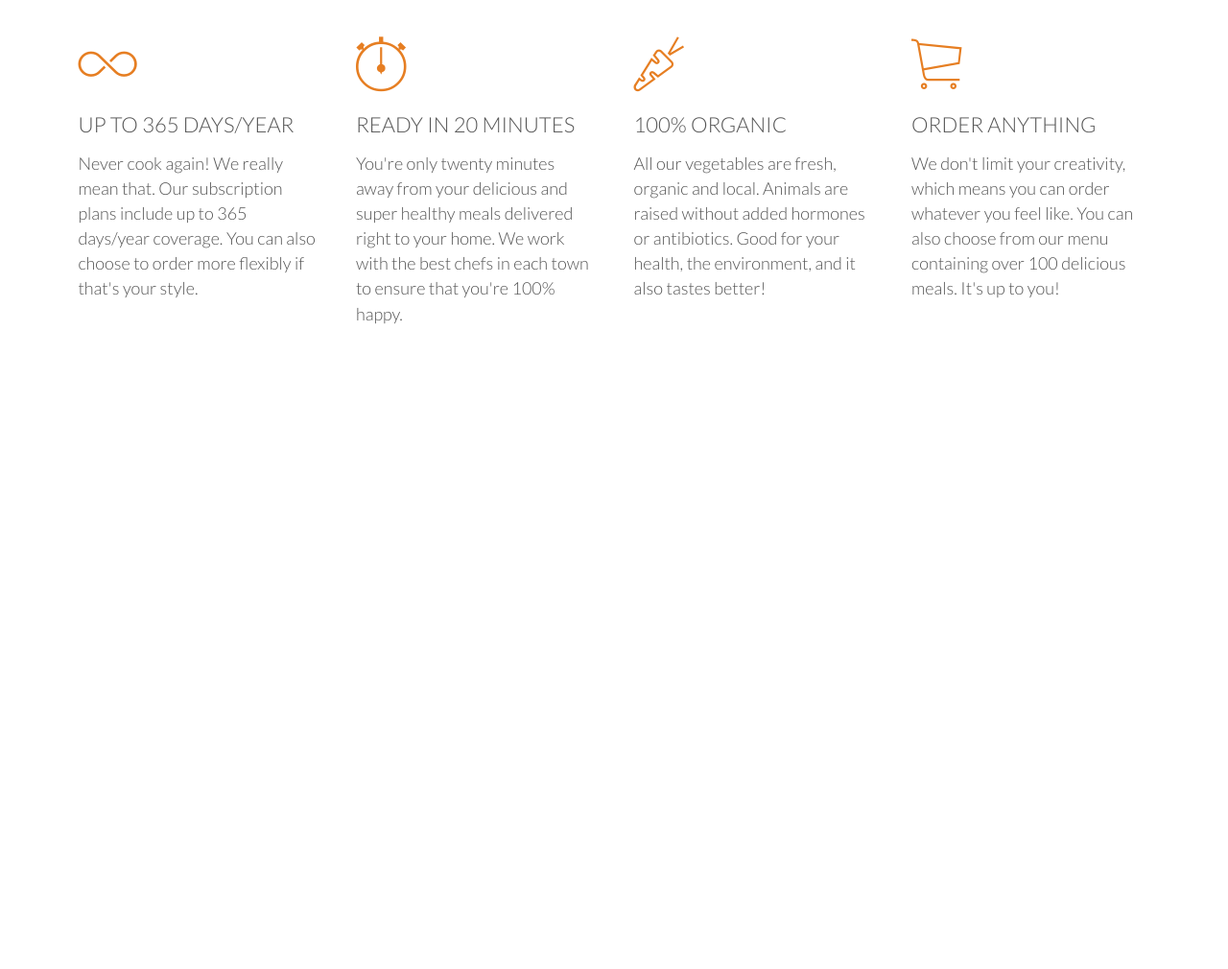
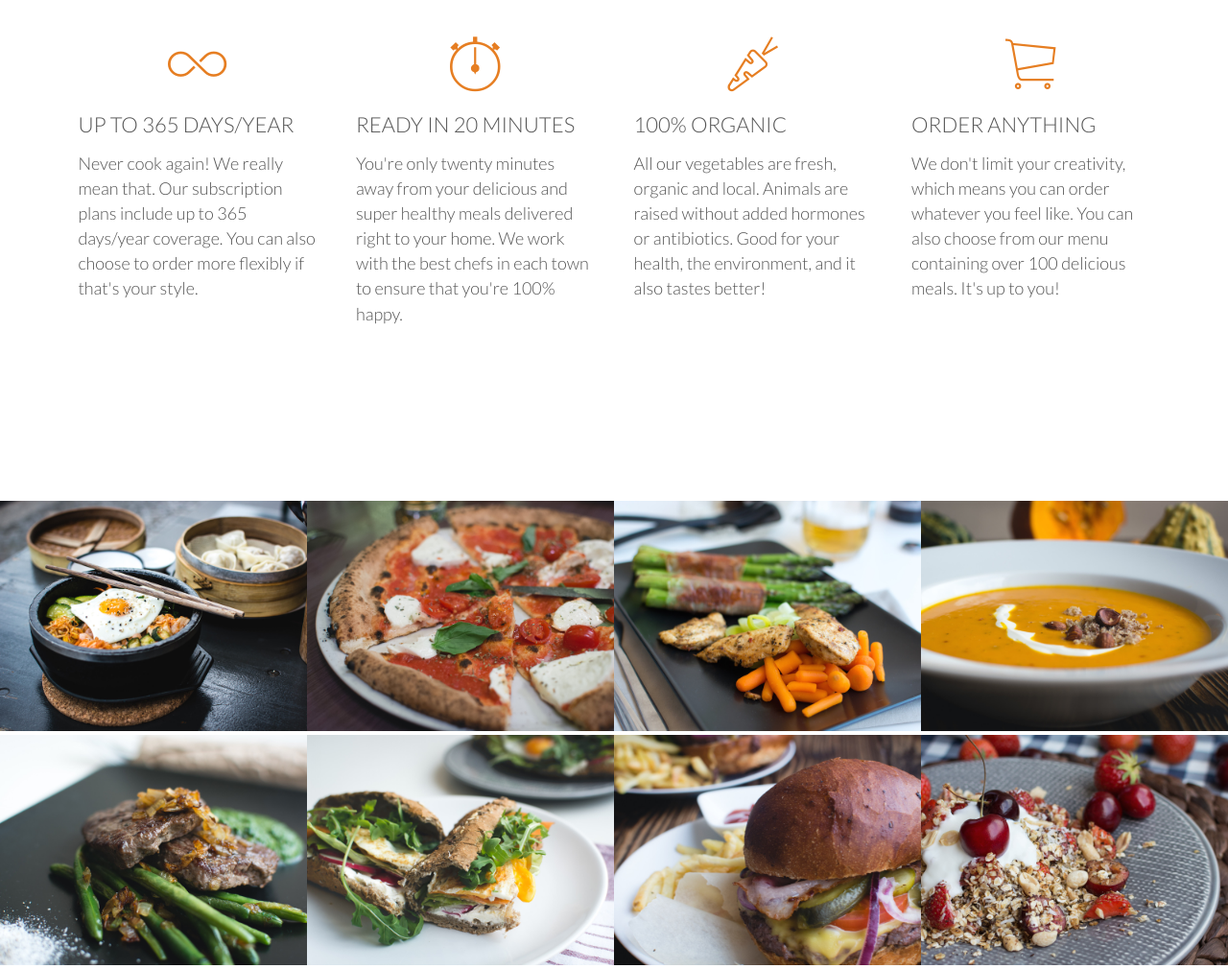
Before and after one commit to c4t3rpilL4r/realworld_responsive_websites_html5_css3, a PHP site: page / in a window 1280 px wide. Shown: the part 1067-2077 px from the top of the page at 96% size. Before the commit the page ends 1405 px from the top, so only its background shows below. Run offline with PHP 8.4, Linux system fonts and the light colour scheme; some web fonts are replaced.

Commit message:
044 Building the favorite meals section - Part 1

```diff
--- a/05/index.html
+++ b/05/index.html
@@ -56,5 +56,52 @@
 				</div>
 			</div>
 		</section>
+
+		<section class="section-meals">
+			<ul class="meals-showcase">
+				<li>
+					<figure class="meal-photo">
+						<img src="resources/img/1.jpg" alt="Korean bibimbap with egg and vegetables">
+					</figure>
+				</li>
+				<li>
+					<figure class="meal-photo">
+						<img src="resources/img/2.jpg" alt="Simple italian pizza with cherry tomatoes">
+					</figure>
+				</li>
+				<li>
+					<figure class="meal-photo">
+						<img src="resources/img/3.jpg" alt="Chicken breast steak with vegetables">
+					</figure>
+				</li>
+				<li>
+					<figure class="meal-photo">
+						<img src="resources/img/4.jpg" alt="Autumn pumpkin soup">
+					</figure>
+				</li>
+			</ul>
+			<ul class="meals-showcase">
+				<li>
+					<figure class="meal-photo">
+						<img src="resources/img/5.jpg" alt="Paleo beef steak with vegetables">
+					</figure>
+				</li>
+				<li>
+					<figure class="meal-photo">
+						<img src="resources/img/6.jpg" alt="Healthy baguette with egg and vegetables">
+					</figure>
+				</li>
+				<li>
+					<figure class="meal-photo">
+						<img src="resources/img/7.jpg" alt="Burger with cheddar and bacon">
+					</figure>
+				</li>
+				<li>
+					<figure class="meal-photo">
+						<img src="resources/img/8.jpg" alt="Granola with cherries and strawberries">
+					</figure>
+				</li>
+			</ul>
+		</section>
 	</body>
 </html>
--- a/05/resources/css/style.css
+++ b/05/resources/css/style.css
@@ -96,6 +96,7 @@ h3 {
 	display: block;
 	color: #e67e22;
 	margin-bottom: 10px;
+	text-align: center;
 }
 
 /* ----------- BUTTONS ----------- */
@@ -191,3 +192,28 @@ header {
 .main-nav li a:active {
 	border-bottom: 2px solid #e67e22;
 }
+
+/* ------------------------------------------------------------------- */
+/* MEALS */
+/* ------------------------------------------------------------------- */
+
+.meals-showcase {
+	list-style: none;
+	width: 100%;
+}
+
+.meals-showcase li {
+	display: block;
+	float: left;
+	width: 25%;
+}
+
+.meal-photo {
+	width: 100%;
+	margin: 0;
+}
+
+.meal-photo img {
+	width: 100%;
+	height: auto;
+}
```
